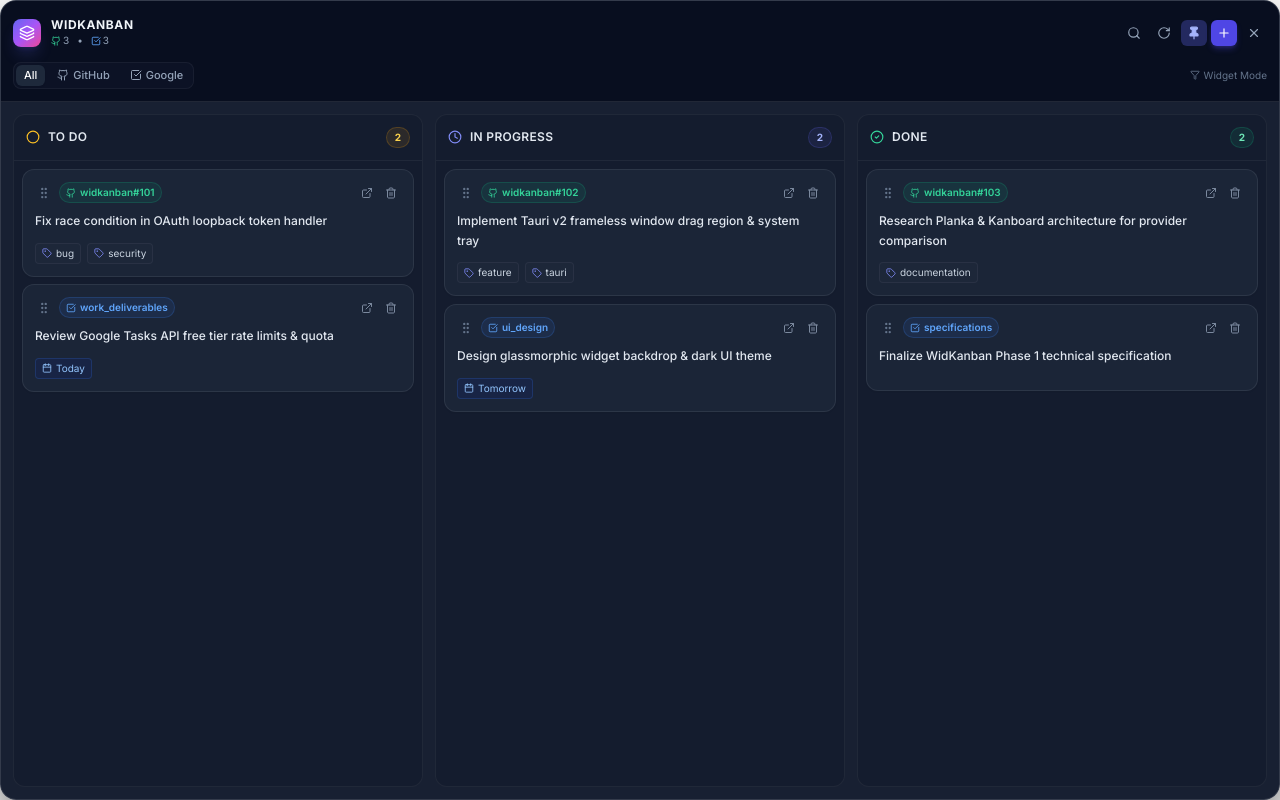
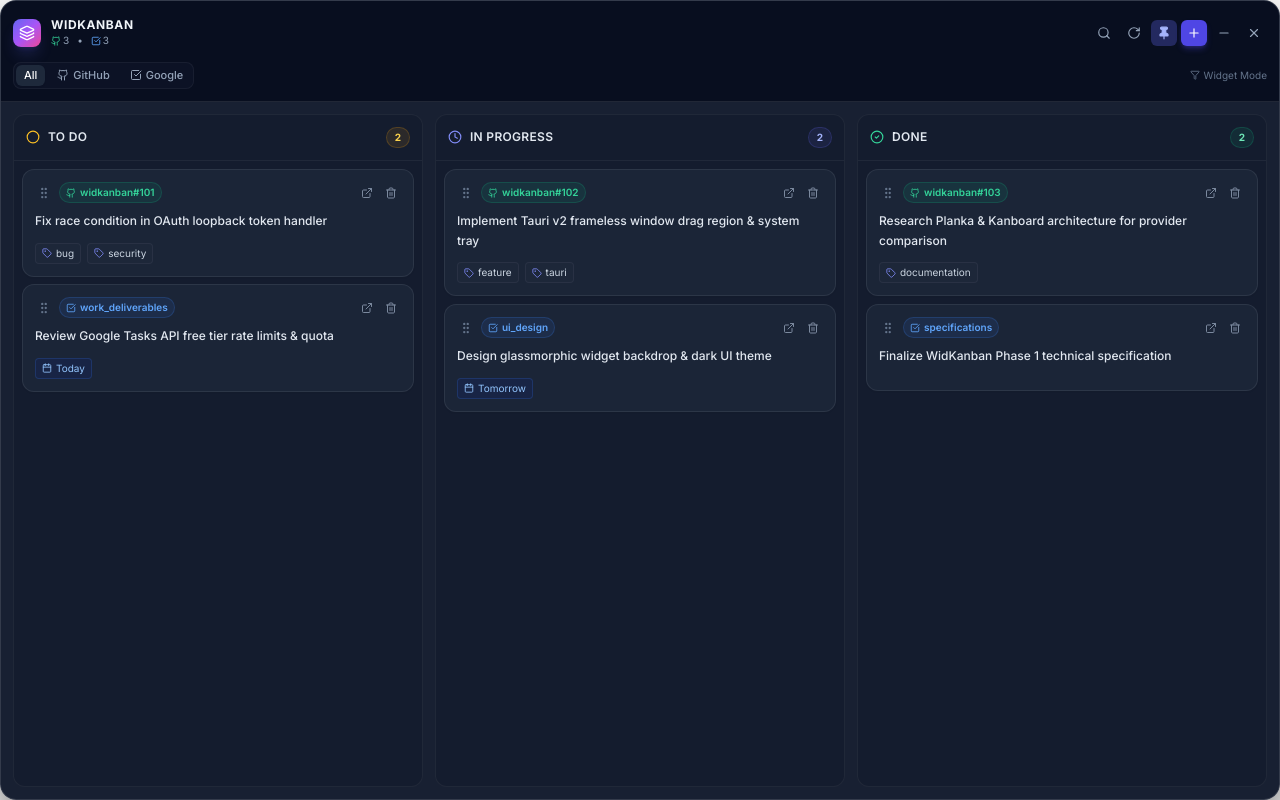
Before and after one commit to Dowiw/widkanban, a React (Vite) app: page / in a window 1280 px wide. Built offline with nearby package versions, Linux system fonts and the light colour scheme.

Commit message:
feat: separate minimize (-) to tray and close (X) to quit app

```diff
--- a/src/components/Header.tsx
+++ b/src/components/Header.tsx
@@ -10,6 +10,7 @@ import {
   Github,
   CheckSquare,
   Layers,
+  Minus,
   X
 } from 'lucide-react';
 
@@ -38,13 +39,21 @@ export const Header: React.FC = () => {
     setTimeout(() => setIsRefreshing(false), 600);
   };
 
-  const handleCloseWindow = async () => {
+  const handleMinimizeWindow = async () => {
     try {
       const appWindow = getCurrentWindow();
       await appWindow.hide();
     } catch {
-      // Graceful fallback for browser preview mode
       console.log('Running in browser preview mode; window hide ignored.');
+    }
+  };
+
+  const handleCloseApp = async () => {
+    try {
+      const appWindow = getCurrentWindow();
+      await appWindow.close();
+    } catch {
+      console.log('Running in browser preview mode; window close ignored.');
     }
   };
 
@@ -118,11 +127,20 @@ export const Header: React.FC = () => {
             <Plus className="h-3.5 w-3.5" />
           </button>
 
-          {/* Close / Hide Window X Button */}
+          {/* Minimize / Hide to System Tray (-) */}
           <button
-            onClick={handleCloseWindow}
-            title="Hide to System Tray"
-            className="p-1.5 rounded-md text-slate-400 hover:text-rose-400 hover:bg-rose-500/10 transition-colors ml-1"
+            onClick={handleMinimizeWindow}
+            title="Minimize to System Tray"
+            className="p-1.5 rounded-md text-slate-400 hover:text-indigo-300 hover:bg-white/5 transition-colors ml-1"
+          >
+            <Minus className="h-3.5 w-3.5" />
+          </button>
+
+          {/* Close / Quit Application (X) */}
+          <button
+            onClick={handleCloseApp}
+            title="Quit Application"
+            className="p-1.5 rounded-md text-slate-400 hover:text-rose-400 hover:bg-rose-500/10 transition-colors"
           >
             <X className="h-3.5 w-3.5" />
           </button>
```
